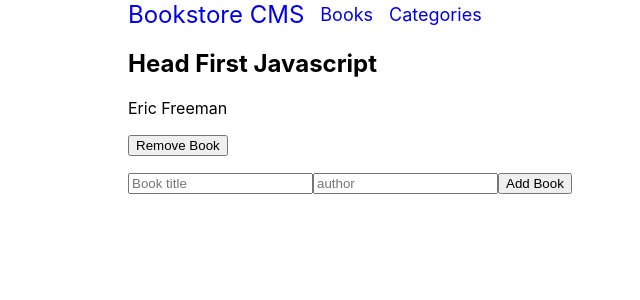
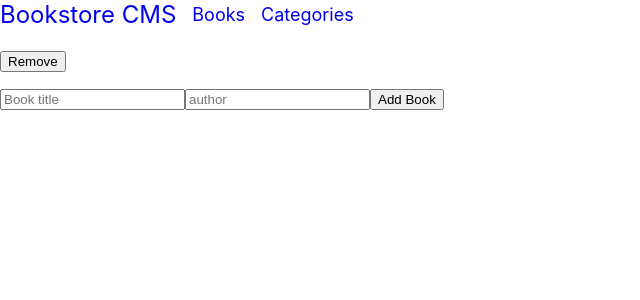
Before and after one commit to johnkioko/bookstore, a React (Create React App) app: page / in a window 1280 px wide. Shown: the top 300 px of the page, without its empty margins (0-640 px from the left). Built offline with nearby package versions, Linux system fonts and the light colour scheme.

Commit message:
Changes Book function component to receive props

```diff
--- a/package.json
+++ b/package.json
@@ -6,6 +6,7 @@
     "@testing-library/jest-dom": "^5.16.5",
     "@testing-library/react": "^13.4.0",
     "@testing-library/user-event": "^13.5.0",
+    "prop-types": "^15.8.1",
     "react": "^18.2.0",
     "react-dom": "^18.2.0",
     "react-router-dom": "^6.4.3",
--- a/src/App.css
+++ b/src/App.css
@@ -1,8 +1,3 @@
-.wrapper {
-  width: 80%;
-  margin: 0 auto;
-}
-
 .wrapper:last-child {
   margin-top: 1rem;
 }
--- a/src/components/Book.js
+++ b/src/components/Book.js
@@ -1,11 +1,19 @@
-import React from 'react';
+import PropTypes from 'prop-types';
 
-const Book = () => (
-  <div className="wrapper">
-    <h2>Head First Javascript</h2>
-    <p>Eric Freeman</p>
-    <button type="submit">Remove Book</button>
-  </div>
-);
+function Book(props) {
+  const { title, author } = props;
+  return (
+    <div className="books-shelf">
+      <h2>{title}</h2>
+      <h4>{author}</h4>
+      <button type="submit">Remove</button>
+    </div>
+  );
+}
+
+Book.propTypes = {
+  title: PropTypes.string.isRequired,
+  author: PropTypes.string.isRequired,
+};
 
 export default Book;
```
Also changed, not shown: 2 other files (tests, documents, lock files or other folders).
